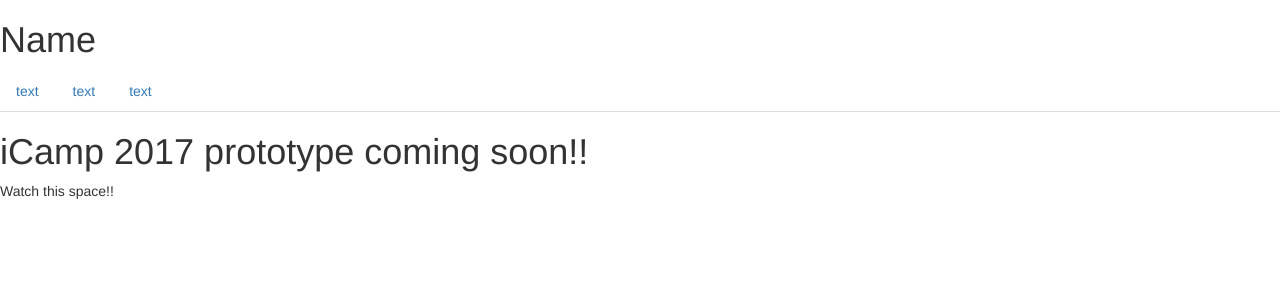
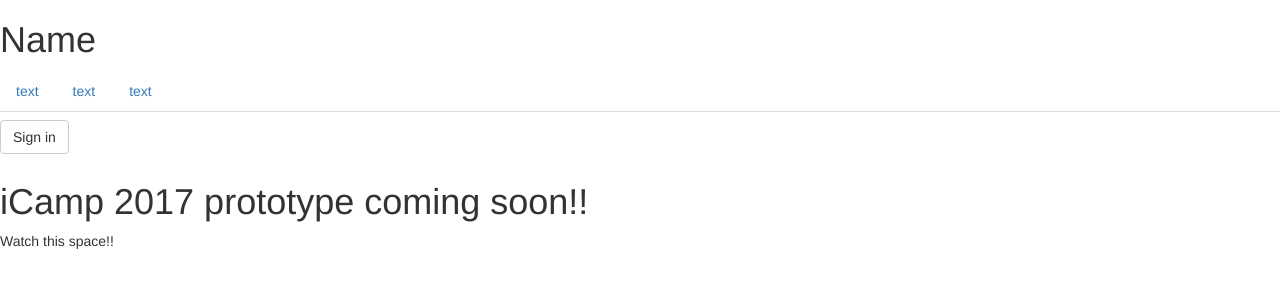
Before and after one commit to iCamp2017/iCamp2017.github.io, a Jekyll site: the page built from index.md, in a window 1280 px wide. Shown: the top 300 px of the page. Built offline with Jekyll 4.4.1, drawn with Linux system fonts in a browser that asks for light colours; nearby versions of some CDN libraries; some web fonts are replaced; library files that are not in the unit come from our copies.

Commit message:
add sign in

```diff
--- a/_layouts/default.html
+++ b/_layouts/default.html
@@ -16,6 +16,7 @@
 <li role="presentation"><a href="#"> text</a></li>
 <li role="presentation"><a href="#"> text</a></li>
 </ul>
+<button type="button" class="btn btn-default navbar-btn">Sign in</button>
 </nav>
 {{content}}
 <!-- jQuery (necessary for Bootstrap's JavaScript plugins) -->
```
